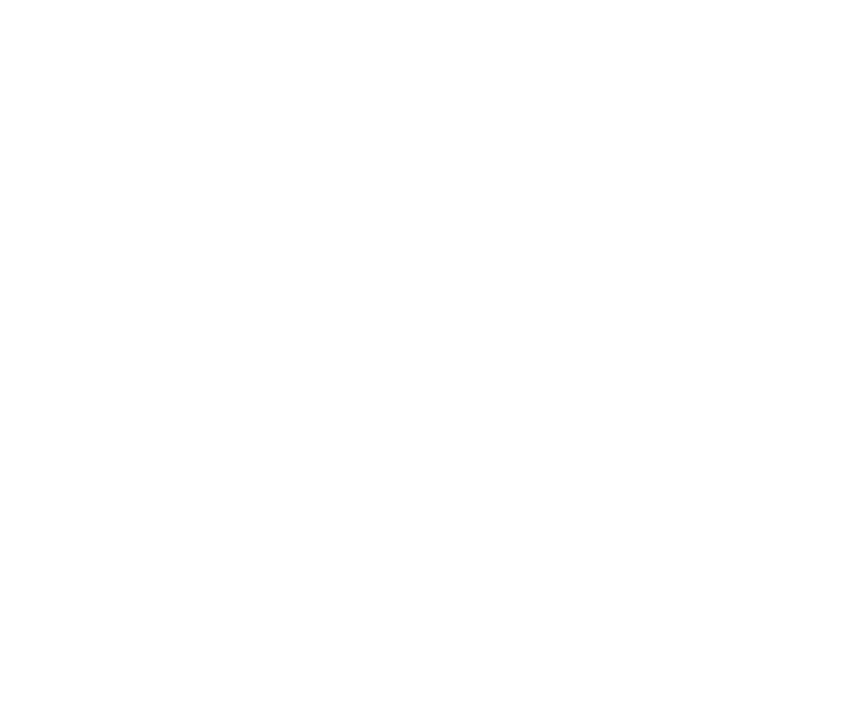
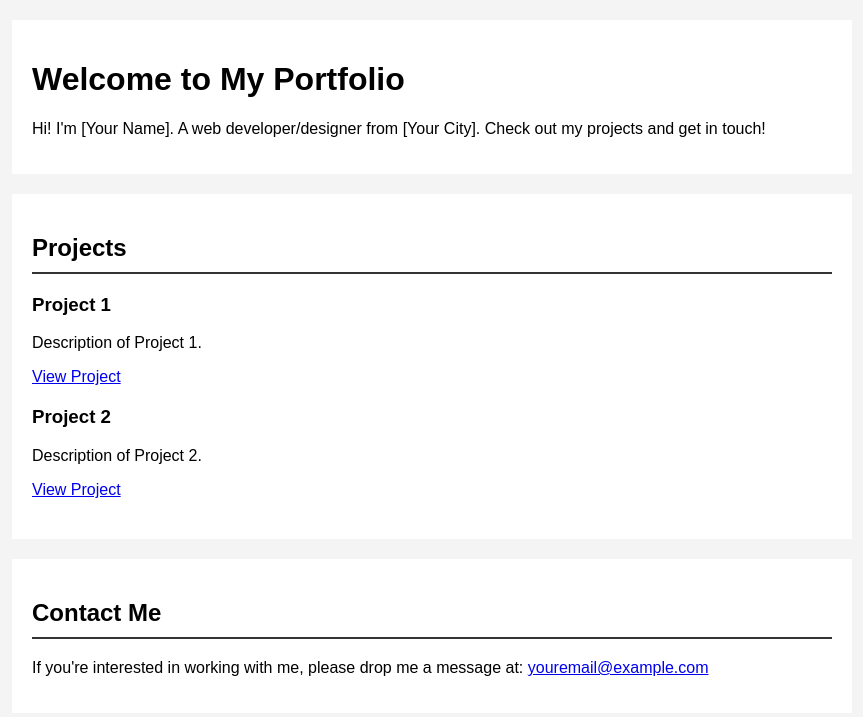
Before and after one commit to HAPPYSACKS/HAPPYSACKS.github.io, a plain HTML site: page index.html in a window 1280 px wide. Shown: the whole page, without its empty margins (208-1071 px from the left). Drawn offline with Linux system fonts and the light colour scheme.

Commit message:
cookering

```diff
--- a/index.html
+++ b/index.html
@@ -2,9 +2,67 @@
 <html lang="en">
   <head>
     <meta charset="UTF-8" />
-    <meta http-equiv="X-UA-Compatible" content="IE=edge" />
     <meta name="viewport" content="width=device-width, initial-scale=1.0" />
-    <title>Document</title>
+    <title>Your Name - Portfolio</title>
+    <style>
+      body {
+        font-family: Arial, sans-serif;
+        margin: 0;
+        padding: 0;
+        background-color: #f4f4f4;
+      }
+      header,
+      section {
+        padding: 20px;
+        max-width: 800px;
+        margin: 20px auto;
+        background-color: #fff;
+      }
+      h2 {
+        border-bottom: 2px solid #333;
+        padding-bottom: 10px;
+      }
+      .project {
+        margin-bottom: 20px;
+      }
+    </style>
   </head>
-  <body></body>
+  <body>
+    <!-- Introduction Section -->
+    <header>
+      <h1>Welcome to My Portfolio</h1>
+      <p>
+        Hi! I'm [Your Name]. A web developer/designer from [Your City]. Check
+        out my projects and get in touch!
+      </p>
+    </header>
+
+    <!-- Projects Section -->
+    <section>
+      <h2>Projects</h2>
+
+      <div class="project">
+        <h3>Project 1</h3>
+        <p>Description of Project 1.</p>
+        <a href="link_to_project1">View Project</a>
+      </div>
+
+      <div class="project">
+        <h3>Project 2</h3>
+        <p>Description of Project 2.</p>
+        <a href="link_to_project2">View Project</a>
+      </div>
+
+      <!-- Add more projects as needed... -->
+    </section>
+
+    <!-- Contact Section -->
+    <section>
+      <h2>Contact Me</h2>
+      <p>
+        If you're interested in working with me, please drop me a message at:
+        <a href="mailto:youremail@example.com">youremail@example.com</a>
+      </p>
+    </section>
+  </body>
 </html>
```
